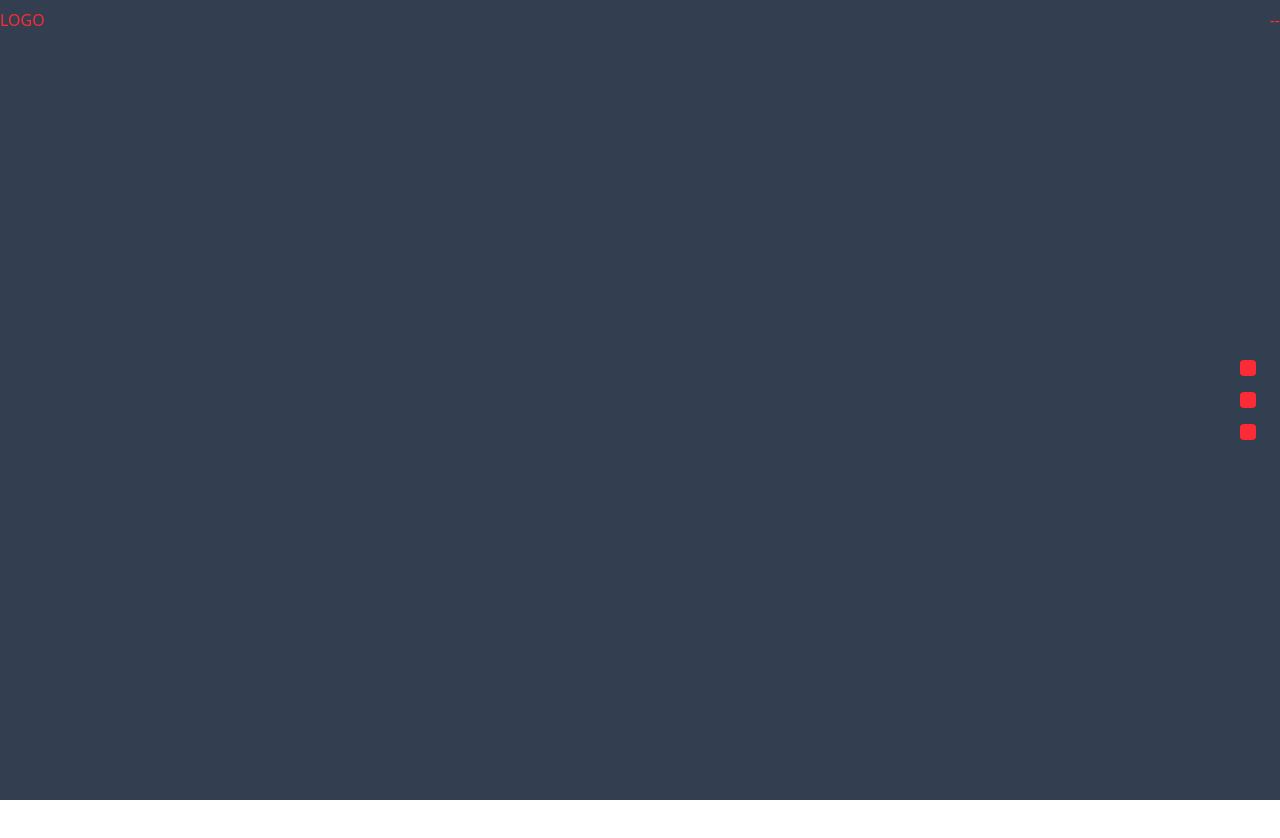
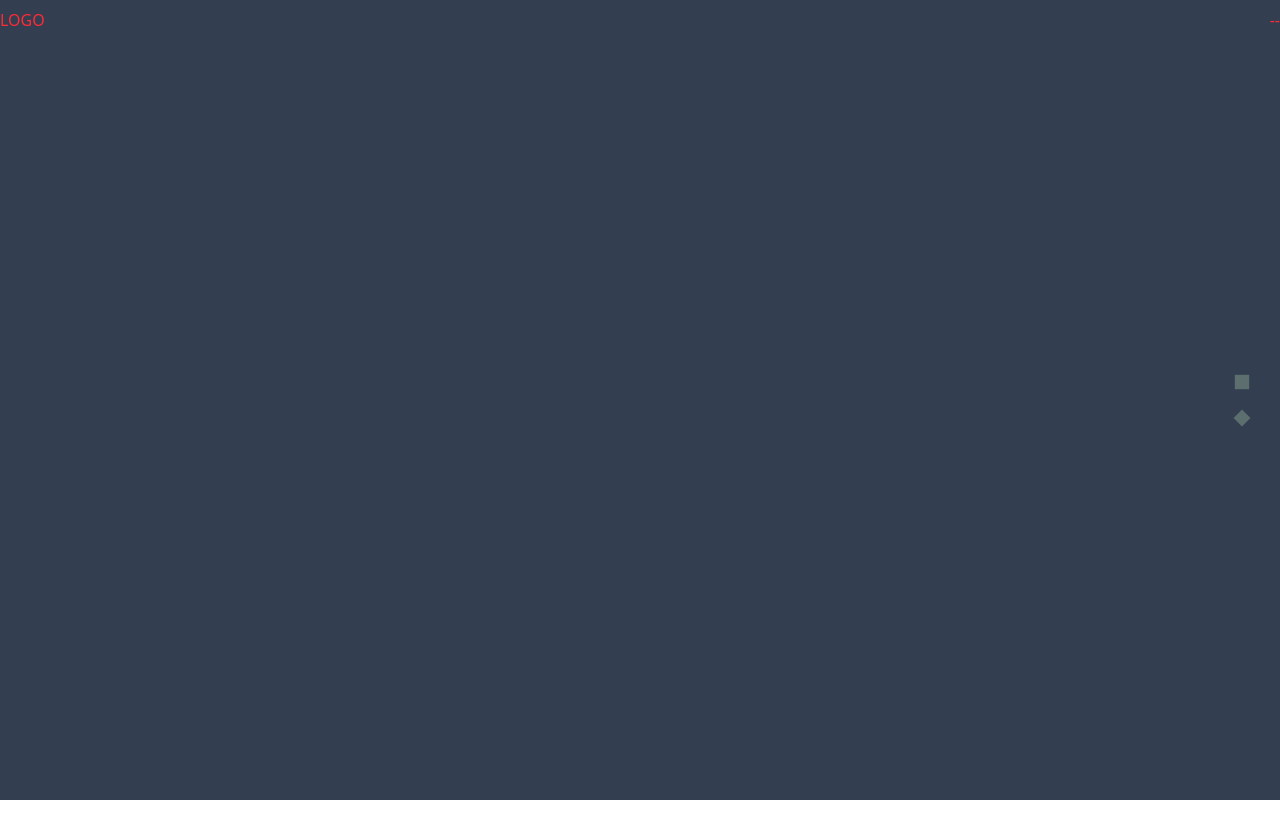
Before and after one commit to JoaoVictorVM/JoaoVictorMartins, a Next.js app: page / in a window 1280 px wide. Shown: the top 838 px of the page. Built offline with nearby package versions, Linux system fonts and the light colour scheme.

Commit message:
Add interacao squares
Tira os quadrados, adiciona indicadores de secao com interacao

```diff
--- a/package.json
+++ b/package.json
@@ -10,6 +10,7 @@
   },
   "dependencies": {
     "clsx": "^2.1.1",
+    "framer-motion": "^12.23.24",
     "next": "16.0.0",
     "react": "19.2.0",
     "react-dom": "19.2.0"
--- a/src/app/(public)/page.tsx
+++ b/src/app/(public)/page.tsx
@@ -5,6 +5,7 @@ import HeroSection from "@/components/pages/home/hero-section";
 import AboutSection from "@/components/pages/home/about-section";
 
 import ScrollManager from "@/components/hooks/scrollManager";
+import SectionIndicators from "@/components/layout/sectionIndicators";
 
 export default function Home() {
     const [activeSection, setActiveSection] = useState("hero");
@@ -13,6 +14,7 @@ export default function Home() {
 
             <ScrollManager onSectionChange={setActiveSection} />
             <Header />
+            <SectionIndicators activeSection={activeSection} />
             <HeroSection />
             <AboutSection />
 
--- a/src/components/layout/header.tsx
+++ b/src/components/layout/header.tsx
@@ -1,6 +1,5 @@
 "use client";
 import { use, useEffect, useState } from "react";
-import Squares from "./squares";
 
 export default function Header() {
 
@@ -35,7 +34,6 @@ export default function Header() {
                 <h1>LOGO</h1>
                 <h1>--</h1>
             </header>
-            <Squares colorClass={colors.square} />
         </>
   );
 }
--- /dev/null
+++ b/src/components/layout/sectionIndicators.tsx
@@ -0,0 +1,44 @@
+"use client";
+import { motion } from "framer-motion";
+
+interface SectionIndicatorsProps {
+  activeSection: string;
+}
+
+export default function SectionIndicators({ activeSection }: SectionIndicatorsProps) {
+  const sections = ["hero", "about"];
+
+  const sectionColors: Record<string, string> = {
+    hero: "#5C6E6E",
+    about: "#333E50",
+  };
+
+  const handleClick = (sectionId: string) => {
+    const el = document.getElementById(sectionId);
+    if (el) el.scrollIntoView({ behavior: "smooth" });
+  };
+
+  const currentColor = sectionColors[activeSection] || "#ffffff";
+
+  return (
+    <div className="fixed right-8 top-1/2 -translate-y-1/2 flex flex-col gap-6 z-50">
+      {sections.map((id) => {
+        const isActive = activeSection === id;
+
+        return (
+          <motion.div
+            key={id}
+            onClick={() => handleClick(id)}
+            className="w-3 h-3 cursor-pointer border border-gray-400"
+            animate={{
+              rotate: isActive ? 0 : 45,
+              scale: isActive ? 1.2 : 1,
+              backgroundColor: isActive ? currentColor : currentColor,
+            }}
+            transition={{ duration: 0.3, ease: "easeInOut" }}
+          />
+        );
+      })}
+    </div>
+  );
+}
--- a/src/components/layout/squares.tsx
+++ /dev/null
@@ -1,13 +0,0 @@
-interface SquaresProps {
-    colorClass: string;
-}
-
-export default function Squares({ colorClass }: SquaresProps) {
-    return (
-        <div className="fixed right-6 top-1/2 -translate-y-1/2 flex flex-col items-center gap-4 z-40">
-            <div className={`w-4 h-4 rounded-sm transition-colors duration-200 ${colorClass}`}></div>
-            <div className={`w-4 h-4 rounded-sm transition-colors duration-200 ${colorClass}`}></div>
-            <div className={`w-4 h-4 rounded-sm transition-colors duration-200 ${colorClass}`}></div>
-        </div>
-    );
-}
```
Also changed, not shown: 1 other file (tests, documents, lock files or other folders).
